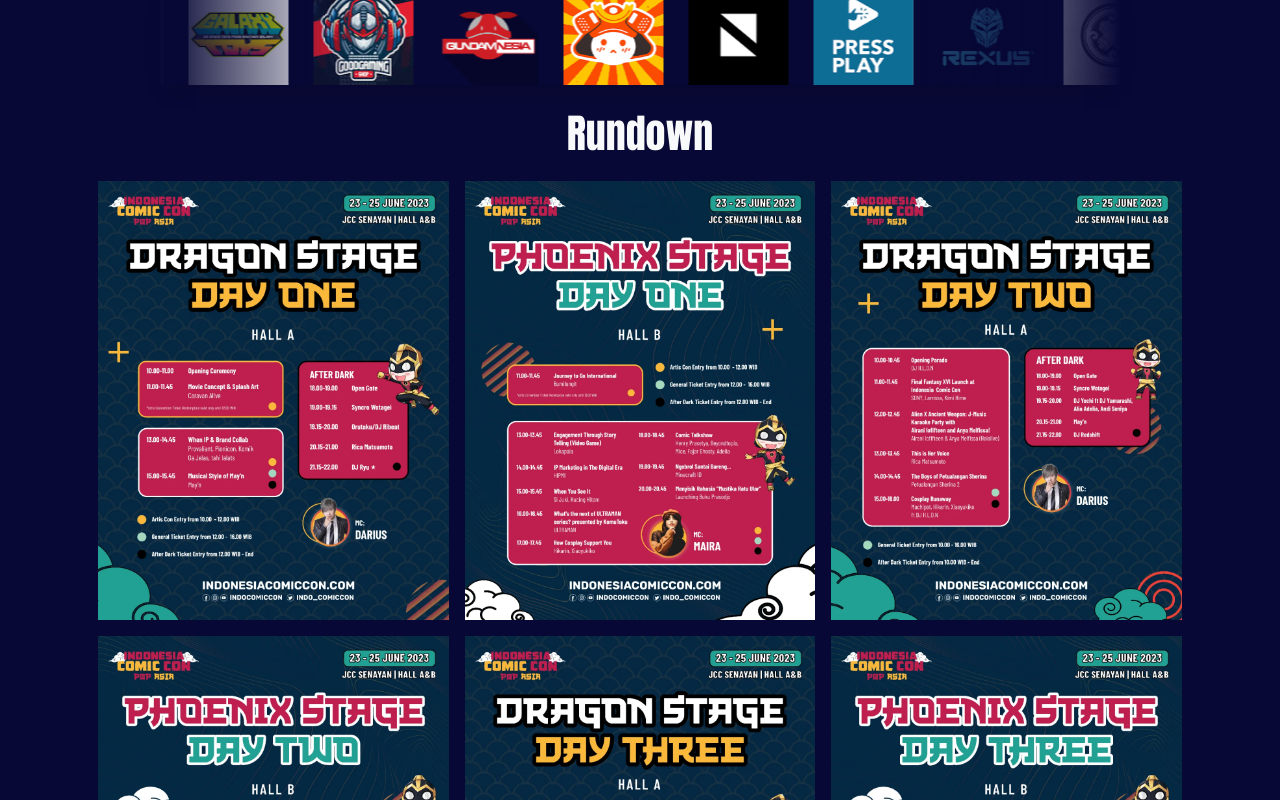
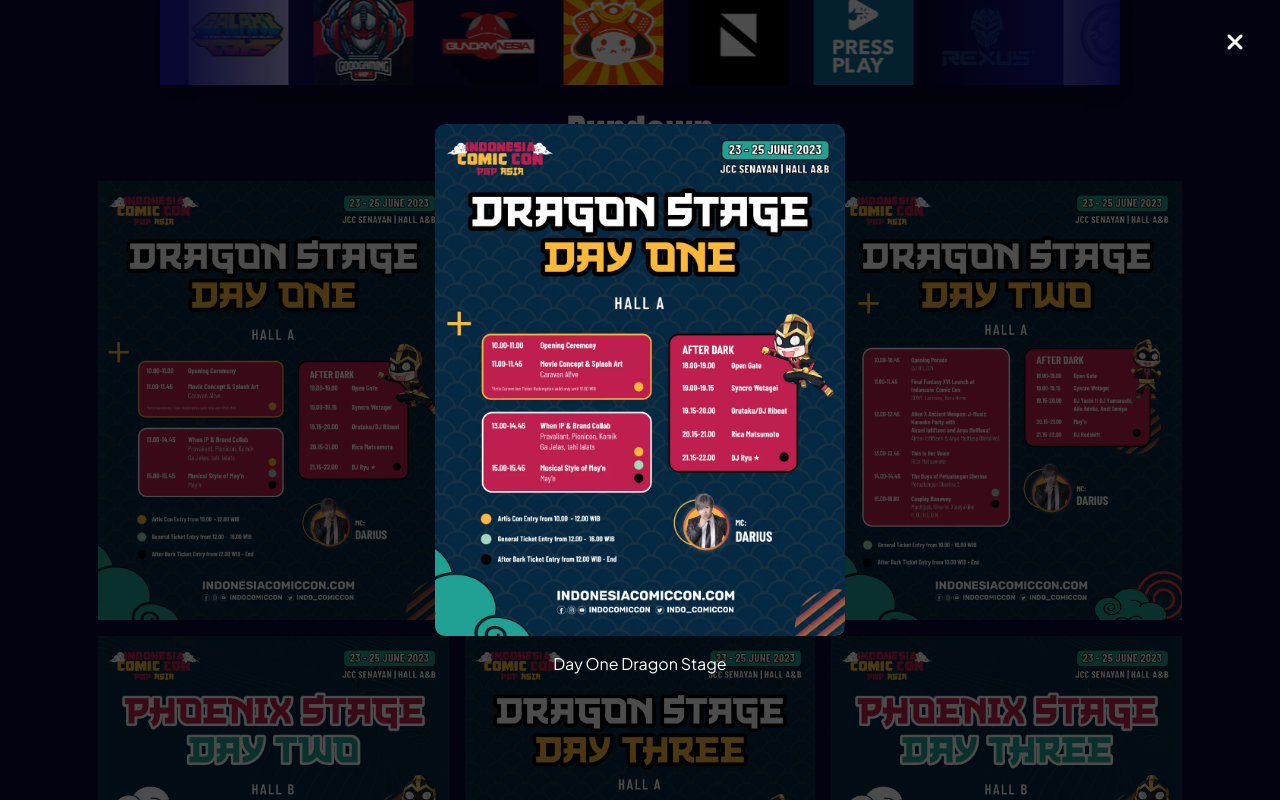
Before and after one commit to HapisHanipudin/Konvensi-Dolanan, a plain HTML site: page index.html in a window 1280 px wide. Both pictures are taken after a click on the picture 273 px from the left and 2017 px from the top of the page. Shown: the part 1617-2417 px from the top of the page. Drawn offline with nearby package versions, Linux system fonts and the light colour scheme; a web font is replaced by a local one.

Commit message:
modal image rundown

```diff
--- a/index.html
+++ b/index.html
@@ -6,16 +6,72 @@
     <meta charset="utf-8" />
     <meta name="viewport" content="width=device-width, initial-scale=1, shrink-to-fit=no" />
     <!-- Fonts -->
-    <link rel="stylesheet" href="https://fonts.googleapis.com/css?family=ADLaM+Display" />
-    <link rel="stylesheet" href="https://fonts.googleapis.com/css?family=Anton" />
-    <link rel="stylesheet" href="https://fonts.googleapis.com/css?family=Plus+Jakarta+Sans" />
-    <link rel="stylesheet" href="https://fonts.googleapis.com/css?family=Archivo+Black" />
-    <link rel="stylesheet" href="https://fonts.googleapis.com/css?family=Russo+One" />
     <link rel="stylesheet" href="https://cdn.jsdelivr.net/npm/bootstrap-icons@1.10.5/font/bootstrap-icons.css" />
-    <link rel="stylesheet" href="style.css" />
+    <link rel="stylesheet" type="text/css" href="style.css" />
     <link rel="shortcut" href="img/jpg/icon.png" />
     <!-- Bootstrap CSS v5.2.1 -->
     <link href="https://cdn.jsdelivr.net/npm/bootstrap@5.2.1/dist/css/bootstrap.min.css" rel="stylesheet" integrity="sha384-iYQeCzEYFbKjA/T2uDLTpkwGzCiq6soy8tYaI1GyVh/UjpbCx/TYkiZhlZB6+fzT" crossorigin="anonymous" />
+    <style>
+      .modal {
+        position: fixed;
+        height: 100%;
+        width: 100%;
+        top: 0;
+        left: 0;
+        background-color: rgba(0, 0, 0, 0.7);
+        color: #fff;
+        z-index: 1;
+        overflow: auto;
+        opacity: 0;
+        pointer-events: none;
+        display: flex;
+        justify-content: center;
+        align-items: center;
+        transition: opacity 0.3s ease-in-out;
+      }
+
+      .modal.appear {
+        opacity: 1;
+        pointer-events: all;
+      }
+
+      .modalContent {
+        min-height: 100vh;
+        display: flex;
+        flex-direction: column;
+        justify-content: center;
+        align-items: center;
+      }
+
+      .modalImg {
+        max-width: 80%;
+        max-height: 80vh;
+        border-radius: 10px;
+      }
+
+      .modalTxt {
+        margin-top: 1em;
+        text-align: center;
+      }
+
+      .close {
+        position: absolute;
+        top: 1em;
+        right: 1.5em;
+        font-size: 1.5em;
+        cursor: pointer;
+      }
+
+      /* Animasi */
+      @keyframes zoom {
+        from {
+          transform: scale(0);
+        }
+        to {
+          transform: scale(1);
+        }
+      }
+    </style>
   </head>
 
   <body class="bg-navy">
@@ -266,7 +322,7 @@
                 <span class="close"><i class="fas fa-times"></i></span>
                 <div class="modalContent">
                   <img src="" class="modalImg" />
-                  <span class="modalTxt"></span>
+                  <span class="modalTxt font-jkt"></span>
                 </div>
               </div>
             </div>
--- a/script.js
+++ b/script.js
@@ -1,3 +1,5 @@
+document.addEventListener("DOMContentLoaded", () => {
+  // Kode JavaScript Anda di sini
   const images = document.querySelectorAll(".images img");
   const modal = document.querySelector(".modal");
   const modalImg = document.querySelector(".modalImg");
@@ -9,6 +11,8 @@
       modalImg.src = image.src;
       modalTxt.innerHTML = image.alt;
       modal.classList.add("appear");
+    });
+  });
 
   close.addEventListener("click", () => {
     modal.classList.remove("appear");
@@ -20,7 +24,6 @@
     }
   });
 });
-});
 
 window.onload = function () {
   document.body.classList.add("loaded");
--- a/style.css
+++ b/style.css
@@ -1,3 +1,9 @@
+@import url("https://fonts.googleapis.com/css?family=Russo+One");
+@import url("https://fonts.googleapis.com/css?family=Archivo+Black");
+@import url("https://fonts.googleapis.com/css?family=Plus+Jakarta+Sans");
+@import url("https://fonts.googleapis.com/css?family=Anton");
+@import url("https://fonts.googleapis.com/css?family=ADLaM+Display");
+
 .font-adlam {
   font-family: "ADLaM Display";
 }
@@ -16,6 +22,81 @@
 
 .bg-navy {
   background-color: #080836;
+}
+
+.images {
+  display: grid;
+  grid-template-columns: repeat(3, 1fr);
+  grid-gap: 1em;
+  margin: 0 1em;
+}
+.images img {
+  width: 100%;
+  cursor: pointer;
+  transition: 0.3s all ease;
+}
+.images img:hover {
+  transform: scale(0.9);
+}
+
+.modal {
+  position: fixed;
+  height: 100%;
+  width: 100%;
+  top: 0;
+  left: 0;
+  background-color: rgba(0, 0, 0, 0.7);
+  color: #fff;
+  z-index: 1;
+  overflow: auto;
+  opacity: 0;
+  pointer-events: none;
+  display: flex;
+  justify-content: center;
+  align-items: center;
+  transition: opacity 0.3s ease-in-out;
+}
+
+.modal.appear {
+  opacity: 1;
+  pointer-events: all;
+}
+
+.modalContent {
+  min-height: 100vh;
+  display: flex;
+  flex-direction: column;
+  justify-content: center;
+  align-items: center;
+}
+
+.modalImg {
+  max-width: 80%;
+  max-height: 80vh;
+  border-radius: 10px;
+}
+
+.modalTxt {
+  margin-top: 1em;
+  text-align: center;
+}
+
+.close {
+  position: absolute;
+  top: 1em;
+  right: 1.5em;
+  font-size: 1.5em;
+  cursor: pointer;
+}
+
+/* Animasi */
+@keyframes zoom {
+  from {
+    transform: scale(0);
+  }
+  to {
+    transform: scale(1);
+  }
 }
 
 .floating {
@@ -342,73 +423,6 @@
   }
 }
 
-@import url("https://fonts.googleapis.com/css2?family=Poppins&display=swap");
-
-.images {
-  display: grid;
-  grid-template-columns: repeat(3, 1fr);
-  grid-gap: 1em;
-  margin: 0 1em;
-}
-.images img {
-  width: 100%;
-  cursor: pointer;
-  transition: 0.3s all ease;
-}
-.images img:hover {
-  transform: scale(0.9);
-}
-.modal {
-  position: fixed;
-  height: 100%;
-  width: 100%;
-  top: 0;
-  left: 0;
-  background-color: rgba(0, 0, 0, 0.7);
-  color: #fff;
-  z-index: 1;
-  overflow: auto;
-  opacity: 0;
-  pointer-events: none;
-}
-.modalContent {
-  min-height: 100vh;
-  display: flex;
-  flex-direction: column;
-  justify-content: center;
-  align-items: center;
-}
-.modalImg {
-  width: 80%;
-  max-width: 700px;
-}
-.modalTxt {
-  margin-top: 1em;
-}
-.close {
-  position: absolute;
-  top: 1em;
-  right: 1.5em;
-  font-size: 1.5em;
-  cursor: pointer;
-}
-.modal.appear {
-  opacity: 1;
-  pointer-events: all;
-}
-.modal.appear .modalImg,
-.modal.appear .modalTxt {
-  animation: zoom 0.3s linear;
-}
-@keyframes zoom {
-  from {
-    transform: scale(0);
-  }
-  to {
-    transform: scale(1);
-  }
-}
-
 .preloader {
   position: fixed;
   top: 0;
```
Lines whose indentation alone changed are shown as unchanged.
